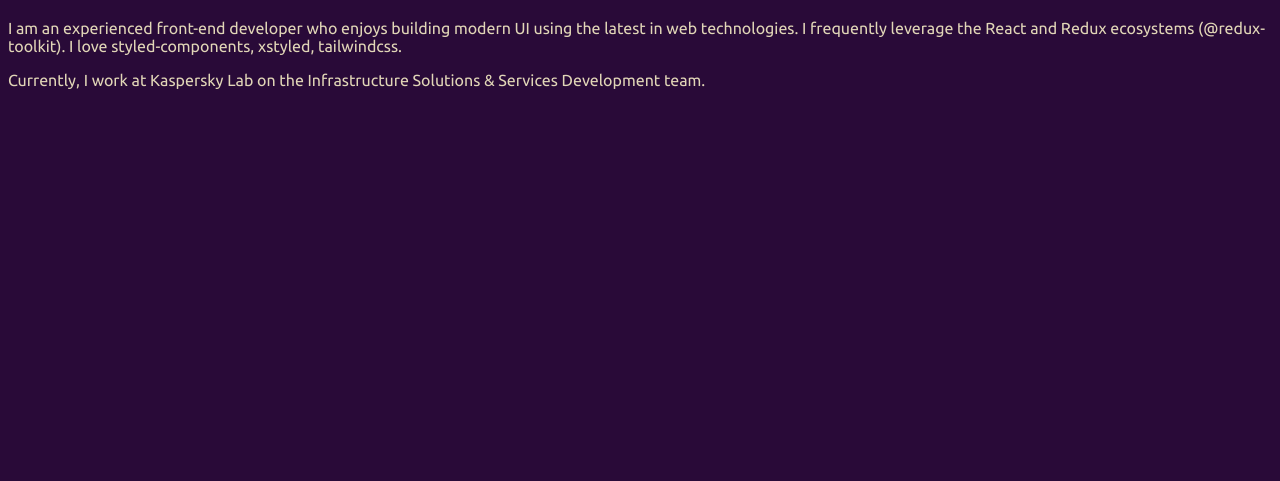
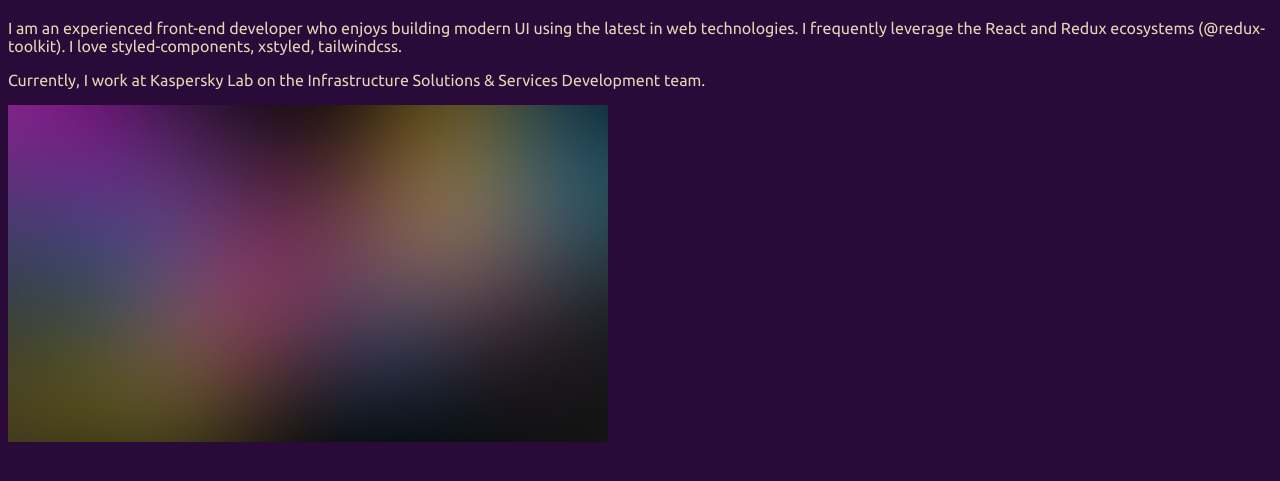
Before and after one commit to abdurahmanus/cv, an Eleventy site: page src/index.md in a window 1280 px wide. Shown: the part 61-542 px from the top of the page. Built offline with nearby package versions, Linux system fonts and the light colour scheme; Eleventy itself is replaced by a stand-in of ours; files that its build step writes are made by us from their sources; files whose address does not match are found by name.

Commit message:
try to add image

```diff
--- a/package.json
+++ b/package.json
@@ -18,5 +18,7 @@
     "url": "https://github.com/abdurahmanus/cv/issues"
   },
   "homepage": "https://github.com/abdurahmanus/cv#readme",
-  "dependencies": {}
+  "dependencies": {
+    "@11ty/eleventy-img": "^2.0.0"
+  }
 }
--- a/src/_includes/layout.njk
+++ b/src/_includes/layout.njk
@@ -15,5 +15,6 @@ title: Dmitry Gladkikh - Front-End Developer
   </head>
   <body>
     {{ content | safe }}
+    {% image "./src/images/1155017.jpg", "photo of something", "(min-width: 30em) 50vw, 100vw" %}
   </body>
 </html>
```
Also changed, not shown: .eleventy.js, .github/workflows/eleventy_build.yml, src/images/1155017.jpg (added), 2 other files.
